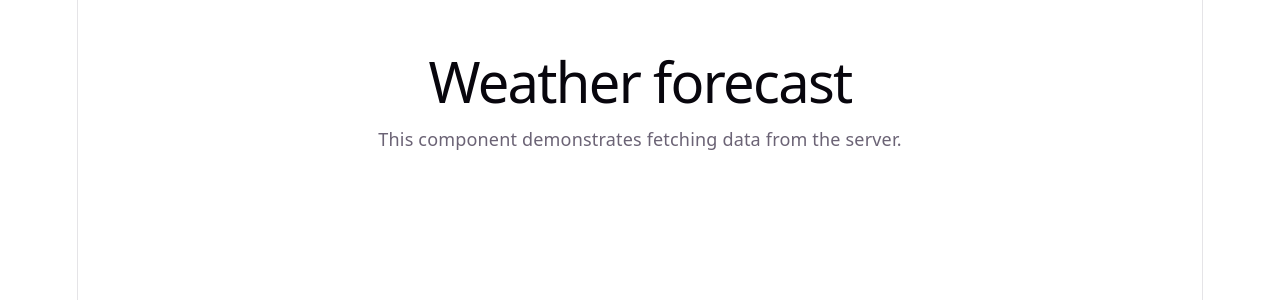
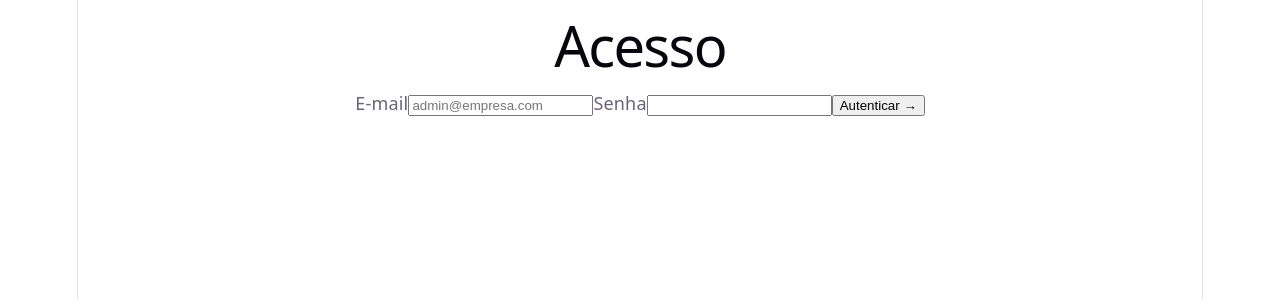
Before and after one commit to Mufado/PersonRegistration, a React (Vite) app in the folder personregistration.client/: page /login in a window 1280 px wide. Shown: the top 300 px of the page. Built offline with nearby package versions, Linux system fonts and the light colour scheme.

Commit message:
feat(frontend): add routing + a functional login page

```diff
--- a/personregistration.client/package.json
+++ b/personregistration.client/package.json
@@ -12,7 +12,8 @@
   "dependencies": {
     "axios": "^1.17.0",
     "react": "^19.2.6",
-    "react-dom": "^19.2.6"
+    "react-dom": "^19.2.6",
+    "react-router": "^7.17.0"
   },
   "devDependencies": {
     "@eslint/js": "^10.0.1",
--- a/personregistration.client/src/App.tsx
+++ b/personregistration.client/src/App.tsx
@@ -1,12 +1,28 @@
-import './App.css';
+import { BrowserRouter, Routes, Route, Navigate } from "react-router";
+import { LoginPage } from "./pages/LoginPage";
+import { ProtectedRoute } from "./components/ProtectedRoute";
 
-function App() {
-    return (
-        <div>
-            <h1>Weather forecast</h1>
-            <p>This component demonstrates fetching data from the server.</p>
-        </div>
-    );
+export function PeopleListPage() {
+    return
 }
 
-export default App;
+export default function App() {
+  return (
+    <BrowserRouter>
+      <Routes>
+        <Route path="/login" element={<LoginPage />} />
+
+        <Route
+          path="/"
+          element={
+            <ProtectedRoute>
+              <div>Placeholder</div>
+            </ProtectedRoute>
+          }
+        />
+
+        <Route path="*" element={<Navigate to="/" replace />} />
+      </Routes>
+    </BrowserRouter>
+  );
+}
--- /dev/null
+++ b/personregistration.client/src/components/ProtectedRoute.tsx
@@ -0,0 +1,13 @@
+import { Navigate } from "react-router";
+import { useAuth } from "../context/AuthContext";
+import type { ReactNode } from "react";
+
+export function ProtectedRoute({ children }: { children: ReactNode }) {
+  const { isAuthenticated } = useAuth();
+
+  if (!isAuthenticated) {
+    return <Navigate to="/login" replace />;
+  }
+
+  return <>{children}</>;
+}
--- /dev/null
+++ b/personregistration.client/src/pages/LoginPage.tsx
@@ -0,0 +1,64 @@
+import { useState } from "react";
+import { useNavigate } from "react-router";
+import { apiClient } from "../api/client";
+import { useAuth } from "../context/AuthContext";
+
+export function LoginPage() {
+  const [username, setUsername] = useState("");
+  const [password, setPassword] = useState("");
+  const [error, setError] = useState<string | null>(null);
+  const [loading, setLoading] = useState(false);
+
+  const { login } = useAuth();
+  const navigate = useNavigate();
+
+  async function handleSubmit(e: React.SubmitEvent) {
+    e.preventDefault();
+    setError(null);
+    setLoading(true);
+
+    try {
+      const response = await apiClient.post("/auth/login", { username, password });
+
+      login(response.data.token);
+
+      navigate("/");
+    } catch {
+      setError("Credenciais inválidas.");
+    } finally {
+      setLoading(false);
+    }
+  }
+
+  return (
+    <div className="login-page">
+      <h1>Acesso</h1>
+      <form onSubmit={handleSubmit}>
+        <label>
+          E-mail
+          <input
+            type="text"
+            value={username}
+            onChange={(e) => setUsername(e.target.value)}
+            placeholder="admin@empresa.com"
+          />
+        </label>
+
+        <label>
+          Senha
+          <input
+            type="password"
+            value={password}
+            onChange={(e) => setPassword(e.target.value)}
+          />
+        </label>
+
+        {error && <p className="error">{error}</p>}
+
+        <button type="submit" disabled={loading}>
+          {loading ? "Autenticando…" : "Autenticar →"}
+        </button>
+      </form>
+    </div>
+  );
+}
--- a/personregistration.client/vite.config.ts
+++ b/personregistration.client/vite.config.ts
@@ -47,7 +47,7 @@ export default defineConfig({
     },
     server: {
         proxy: {
-            '^/weatherforecast': {
+            '^/api': {
                 target,
                 secure: false
             }
```
Also changed, not shown: 1 other file (tests, documents, lock files or other folders).
